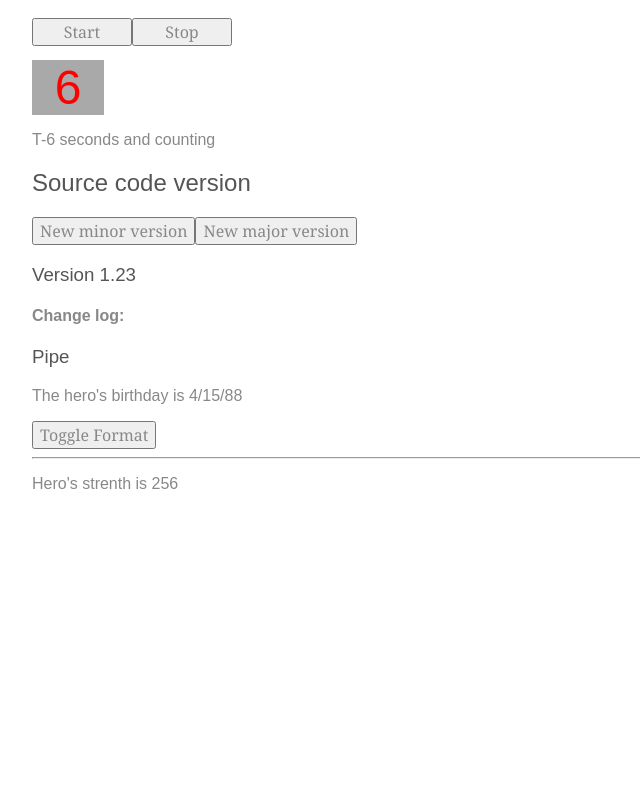
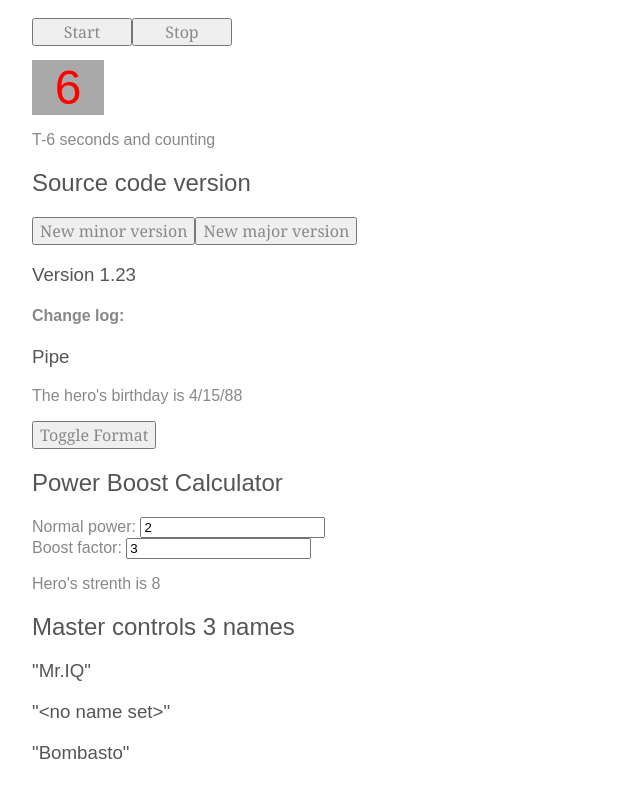
Before and after one commit to ZhangZongkun/my-router, an Angular app: page /example in a window 1280 px wide. Shown: the part 1613-2409 px from the top of the page, without its empty margins (0-640 px from the left). Before the commit the page ends 2138 px from the top, so only its background shows below. Built offline with nearby package versions, Linux system fonts and the light colour scheme.

Commit message:
增加NameChildComponent

```diff
--- a/src/app/example/example.component.html
+++ b/src/app/example/example.component.html
@@ -89,5 +89,11 @@
 <h3>Pipe</h3>
 <p>The hero's birthday is {{birthday | date:format | uppercase}}</p>
 <button (click)="toggleFormat()">Toggle Format</button>
-<hr>
-<p>Hero's strenth is {{strenth | exponent:8}}</p>
+
+<h2>Power Boost Calculator</h2>
+<div>Normal power: <input [(ngModel)]="strenth"></div>
+<div>Boost factor: <input [(ngModel)]="factor"></div>
+<p>Hero's strenth is {{strenth | exponent:factor}}</p>
+
+<h2>Master controls {{names.length}} names</h2>
+<app-name-child *ngFor="let n of names" [name]="n"></app-name-child>
--- a/src/app/example/example.component.ts
+++ b/src/app/example/example.component.ts
@@ -25,6 +25,9 @@ export class ExampleComponent {
   toggle = true;
 
   strenth = 2;
+  factor = 3;
+
+  names = ['Mr.IQ', '    ', '    Bombasto     '];
 
   get format() {
     return this.toggle ? 'shortDate' : 'fullDate';
--- a/src/app/example/example.module.ts
+++ b/src/app/example/example.module.ts
@@ -9,6 +9,7 @@ import { SizerComponent } from './sizer.component';
 import { VoterComponent } from './voter.component';
 import { CountdownTimerComponent } from './countdown-timer.component';
 import { VersionChildComponent } from './version-child.component';
+import { NameChildComponent } from './name-child.component';
 import { IntervalDirective } from './interval.directive';
 import { UnlessDirective } from './unless.directive';
 import { ExponentPipe } from './exponent.pipe';
@@ -16,8 +17,8 @@ import { ExponentPipe } from './exponent.pipe';
 @NgModule({
   imports: [SharedModule, ExampleRoutingModule],
   declarations: [ExampleComponent, BankComponent, heroSwitchComponents, SizerComponent,
-    VoterComponent, CountdownTimerComponent, VersionChildComponent, IntervalDirective,
-    UnlessDirective, ExponentPipe]
+    VoterComponent, CountdownTimerComponent, VersionChildComponent, NameChildComponent,
+    IntervalDirective, UnlessDirective, ExponentPipe]
 })
 export class ExampleModule {
 }
--- /dev/null
+++ b/src/app/example/name-child.component.ts
@@ -0,0 +1,18 @@
+import { Component, Input } from '@angular/core';
+
+@Component({
+  selector: 'app-name-child',
+  template: '<h3>"{{name}}"</h3>'
+})
+export class NameChildComponent {
+  private _name = '';
+
+  @Input()
+  set name(name: string) {
+    this._name = (name && name.trim() || '<no name set>');
+  }
+
+  get name(): string {
+    return this._name;
+  }
+}
```
